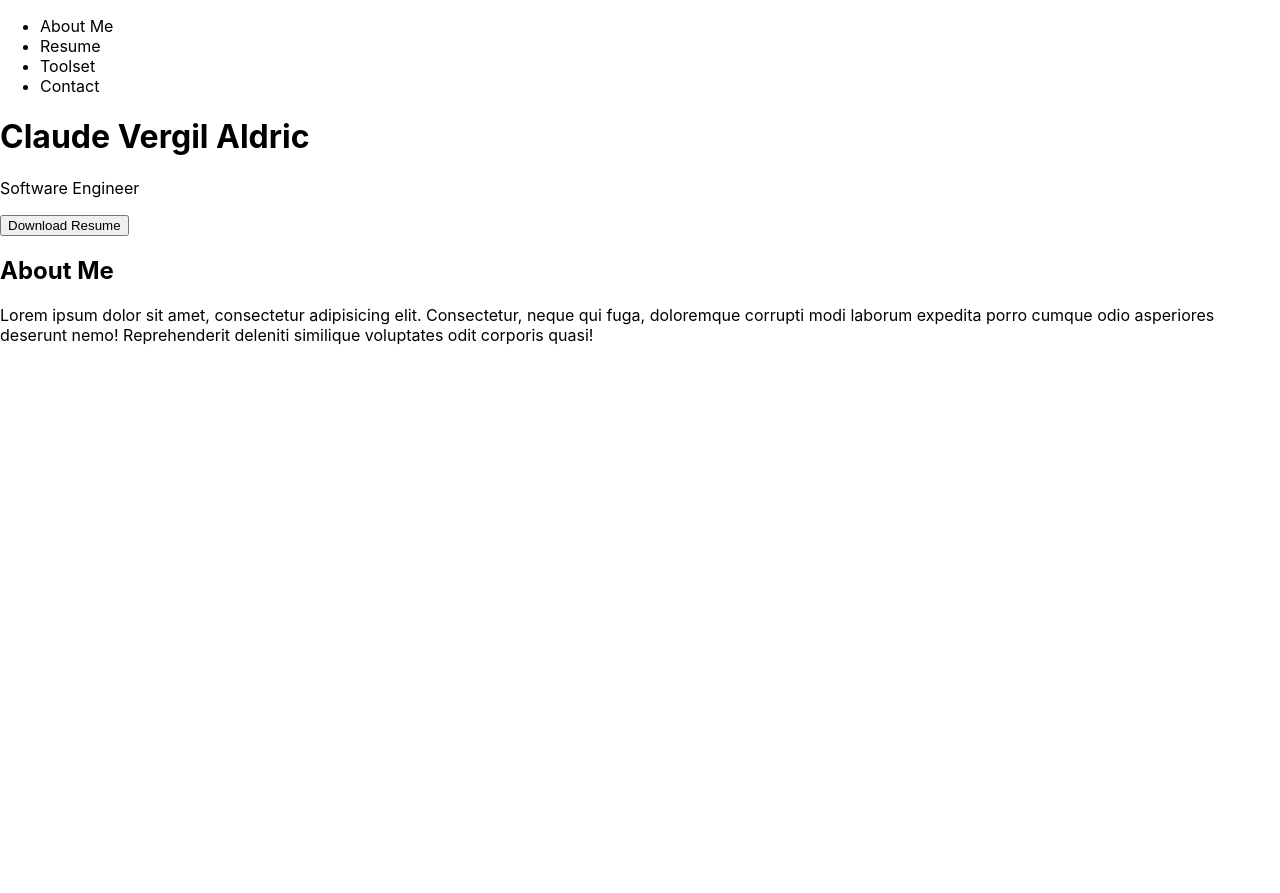
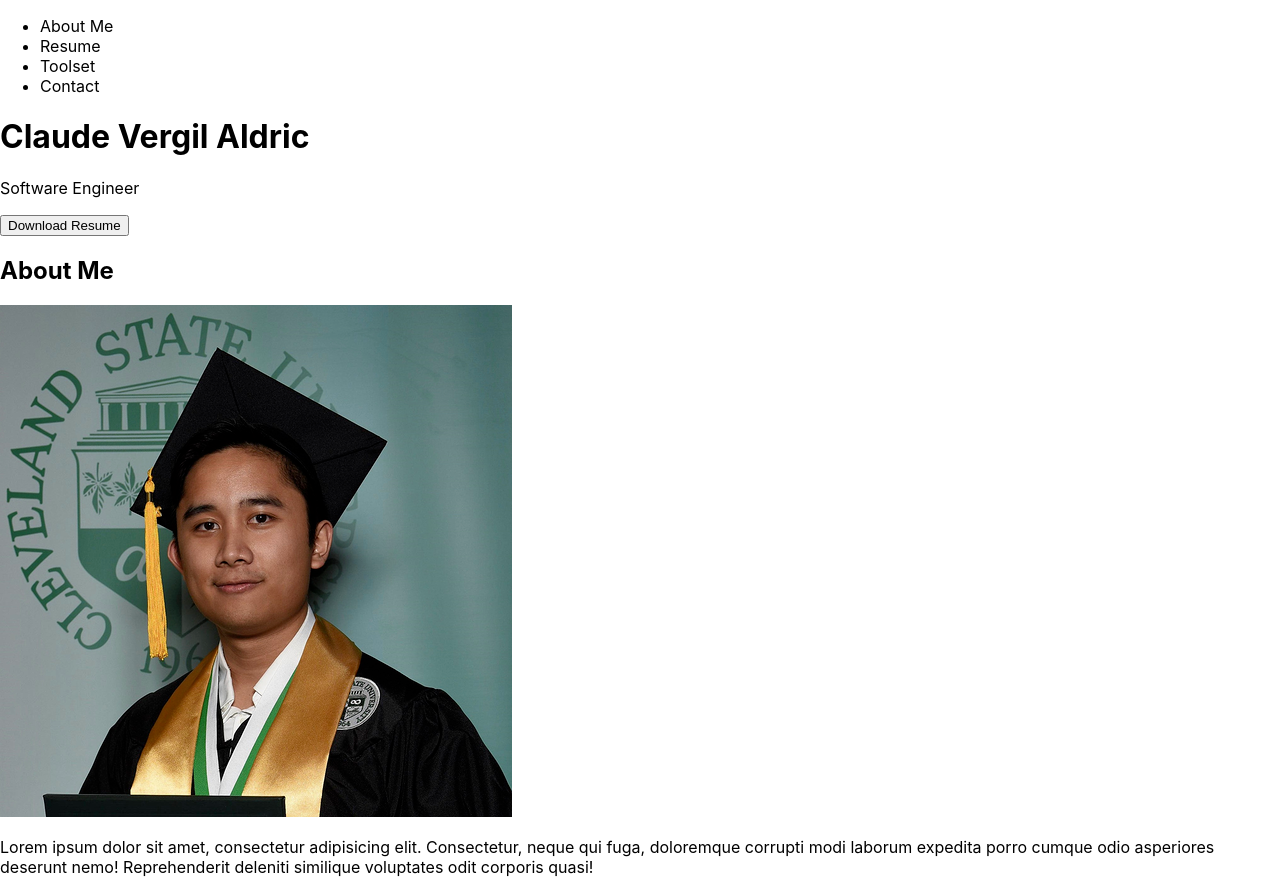
Before and after one commit to claudealdric/caldric.github.io, a React (Create React App) app in the folder client/: page / in a window 1280 px wide. Before the commit the page ends 800 px from the top, so only its background shows below. Built offline with nearby package versions, Linux system fonts and the light colour scheme.

Commit message:
Add photo of me in About Me section

```diff
--- a/client/src/components/Home.tsx
+++ b/client/src/components/Home.tsx
@@ -4,6 +4,7 @@ const Home = () => {
   return (
     <div>
       <h2>About Me</h2>
+      <img src="./me.png" alt="My picture" />
       <p>
         Lorem ipsum dolor sit amet, consectetur adipisicing elit. Consectetur,
         neque qui fuga, doloremque corrupti modi laborum expedita porro cumque
```
Also changed, not shown: client/public/me.png (added).
